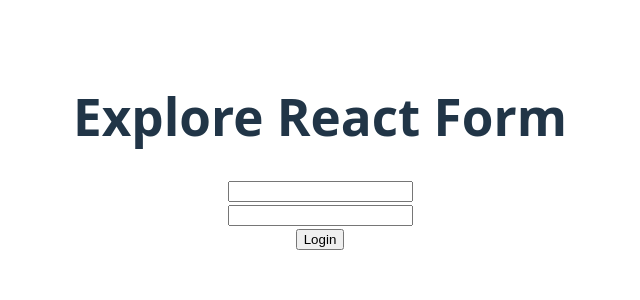
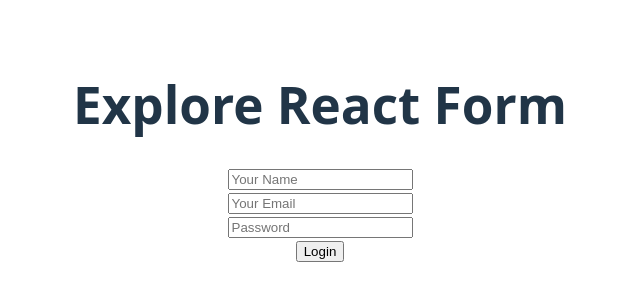
Before and after one commit to AsifHossain22/react-form, a React (Vite) app: page / in a window 1280 px wide. Shown: the part 248-548 px from the top of the page, without its empty margins (320-960 px from the left). Built offline with nearby package versions, Linux system fonts and the light colour scheme.

Commit message:
Use custom hook to reduce duplication of the code

```diff
--- a/src/App.jsx
+++ b/src/App.jsx
@@ -1,6 +1,7 @@
 import "./App.css";
 import ControlledField from "./components/ControlledField/ControlledField";
 import FormAction from "./components/FormAction/FormAction";
+import HookForm from "./components/HookForm/HookForm";
 import SimpleForm from "./components/SimpleForm/SimpleForm";
 import UncontrolledField from "./UnControlledField/UncontrolledField";
 
@@ -11,7 +12,8 @@
       {/* <SimpleForm></SimpleForm> */}
       {/* <FormAction></FormAction> */}
       {/* <ControlledField></ControlledField> */}
-      <UncontrolledField></UncontrolledField>
+      {/* <UncontrolledField></UncontrolledField> */}
+      <HookForm></HookForm>
     </>
   );
 }
--- /dev/null
+++ b/src/Hooks/useInputField.jsx
@@ -0,0 +1,14 @@
+import { useState } from "react";
+
+const useInputField = (defaultValue) => {
+  const [fieldValue, setFieldValue] = useState(defaultValue);
+
+  const handleFieldOnChange = (e) => {
+    e.preventDefault();
+    setFieldValue(e.target.value);
+  };
+
+  return [fieldValue, handleFieldOnChange];
+};
+
+export default useInputField;
--- a/src/components/ControlledField/ControlledField.jsx
+++ b/src/components/ControlledField/ControlledField.jsx
@@ -1,13 +1,15 @@
 import React, { useState } from "react";
 
 const ControlledField = () => {
+  const [name, setName] = useState("");
+  const [email, setEmail] = useState("");
   const [password, setPassword] = useState("");
   const [error, setError] = useState("");
 
   //   SubmitHandler
   const handleSubmit = (e) => {
     e.preventDefault();
-    console.log("Submited");
+    console.log(name, email, password);
   };
 
   //   OnChangeHandler
@@ -22,14 +24,34 @@
     }
   };
 
+  const handleNameChange = (e) => {
+    e.preventDefault();
+    setName(e.target.value);
+  };
+
+  const handleEmailChange = (e) => {
+    e.preventDefault();
+    setEmail(e.target.value);
+  };
+
   return (
     <div>
       <form onSubmit={handleSubmit}>
         <input
+          type="text"
+          name="name"
+          placeholder="Your Name"
+          onChange={handleNameChange}
+          defaultValue={name}
+        />
+        <br />
+        <input
           type="email"
           name="email"
           placeholder="Your Email"
-          //   required
+          onChange={handleEmailChange}
+          defaultValue={email}
+          required
         />
         <br />
         <input
--- /dev/null
+++ b/src/components/HookForm/HookForm.jsx
@@ -0,0 +1,44 @@
+import React from "react";
+import useInputField from "../../Hooks/useInputField";
+
+const HookForm = () => {
+  const [name, nameOnChange] = useInputField("");
+  const [email, emailOnChange] = useInputField("");
+  const [password, passwordOnChage] = useInputField("");
+
+  const handleSubmit = (e) => {
+    e.preventDefault();
+    console.log("Submit", name, email, password);
+  };
+
+  return (
+    <div>
+      <form onSubmit={handleSubmit}>
+        <input
+          type="text"
+          defaultValue={name}
+          onChange={nameOnChange}
+          placeholder="Your Name"
+        />
+        <br />
+        <input
+          type="email"
+          defaultValue={email}
+          onChange={emailOnChange}
+          placeholder="Your Email"
+        />
+        <br />
+        <input
+          type="password"
+          defaultValue={password}
+          onChange={passwordOnChage}
+          placeholder="Password"
+        />
+        <br />
+        <input type="submit" value="Login" />
+      </form>
+    </div>
+  );
+};
+
+export default HookForm;
```
